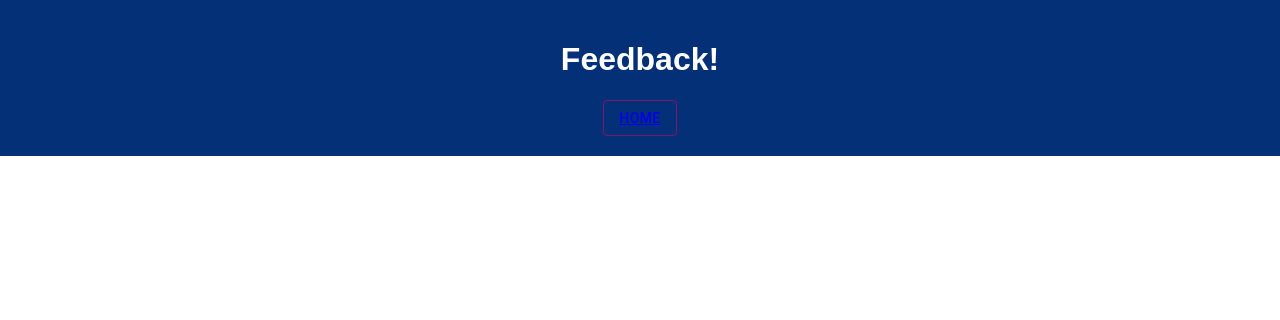
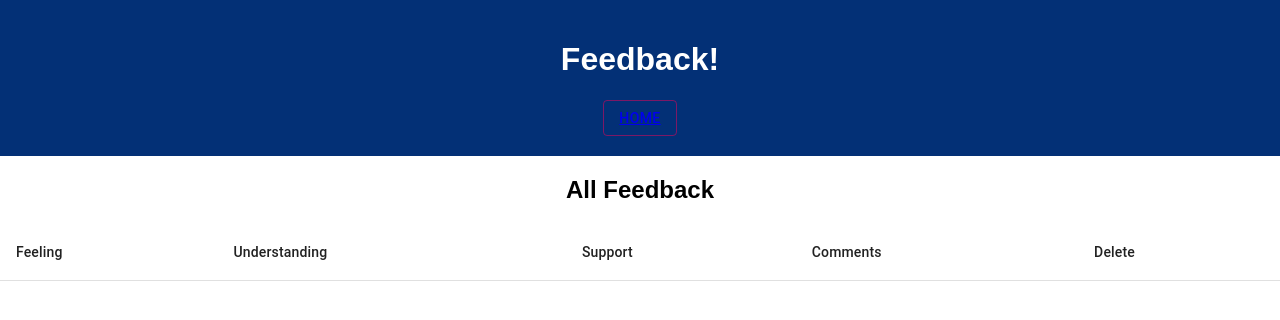
Before and after one commit to finstero/weekend-redux-feedback-loop, a React (Create React App) app: page /#/admin in a window 1280 px wide. Shown: the top 320 px of the page. Built offline with nearby package versions, Linux system fonts and the light colour scheme; no server answers.

Commit message:
admin route and component made. client get route done in Admin

```diff
--- /dev/null
+++ b/src/components/Admin/Admin.js
@@ -0,0 +1,58 @@
+import {useEffect} from 'react';
+import {useDispatch} from 'react-redux';
+
+
+// material ui
+import Table from "@material-ui/core/Table";
+import TableBody from "@material-ui/core/TableBody";
+import TableCell from "@material-ui/core/TableCell";
+// import TableContainer from "@material-ui/core/TableContainer";
+import TableHead from "@material-ui/core/TableHead";
+import TableRow from "@material-ui/core/TableRow";
+import axios from 'axios';
+
+function Admin() {
+
+
+    useEffect( () => {
+        getFeedback();
+    }, []);
+
+    const getFeedback = () => {
+        axios({
+            method: 'GET',
+            url: '/feedback'
+        })
+        .then(response => {
+            dispatchEvent({
+                type: 'ALL_FEEDBACK',
+                payload: response.data
+            })
+        })
+        .catch(err => {
+            console.log('error in get', err);
+        })
+    }
+
+    return (
+        <>
+            <h2>All Feedback</h2>
+            <Table aria="simple table">
+                <TableHead>
+                    <TableRow>
+                        <TableCell>Feeling</TableCell>
+                        <TableCell>Understanding</TableCell>
+                        <TableCell>Support</TableCell>
+                        <TableCell>Comments</TableCell>
+                        <TableCell>Delete</TableCell>
+                    </TableRow>
+                </TableHead>
+                <TableBody>
+
+                </TableBody>
+            </Table>
+        </>
+    )
+}
+
+export default Admin;
--- a/src/components/App/App.jsx
+++ b/src/components/App/App.jsx
@@ -16,6 +16,7 @@ import Support from '../Support/Support';
 import Comments from '../Comments/Comments';
 import Review from '../Review/Review';
 import ThankYou from '../ThankYou/ThankYou';
+import Admin from '../Admin/Admin';
 
 function App() {
 
@@ -51,6 +52,9 @@ function App() {
                 <Route path='/thankyou'>
                     <ThankYou />
                 </Route>
+                <Route path='/admin'>
+                    <Admin />
+                </Route>
             </div>
         </Router>
     );
```
